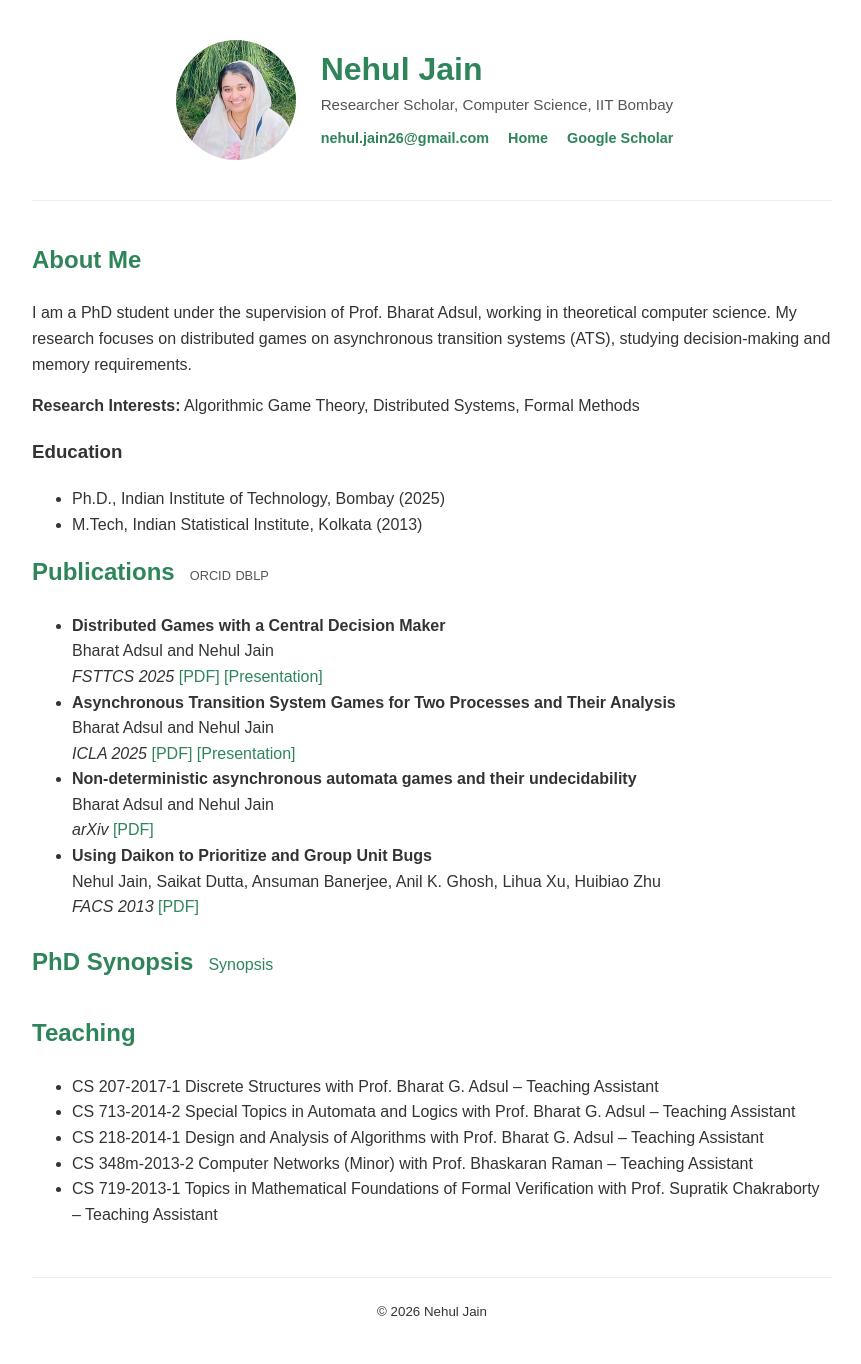
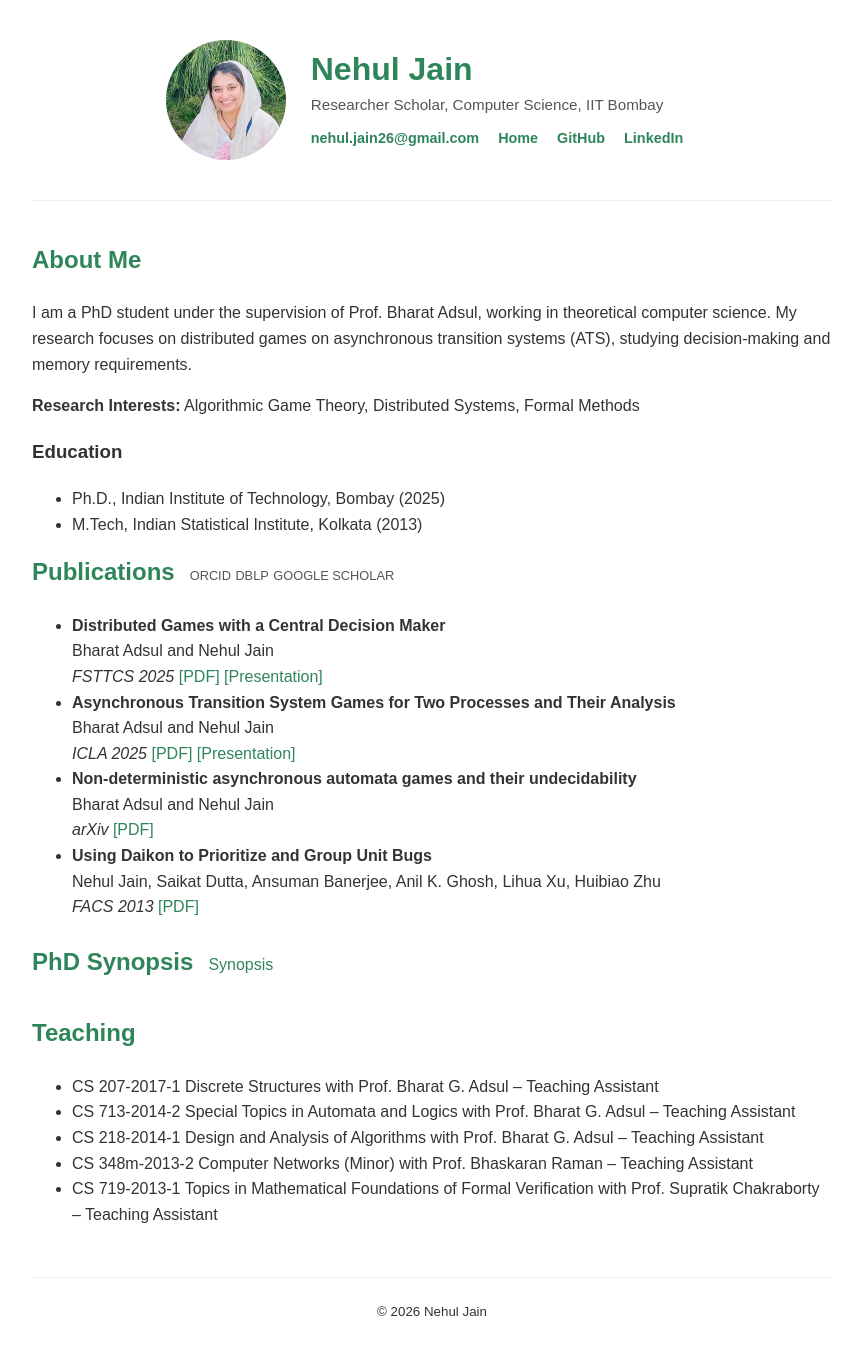
Before and after one commit to nehuljain26/nehuljain26.github.io, a Jekyll site: the page built from index.md, in a window 1280 px wide. Shown: the whole page, without its empty margins (208-1069 px from the left). Built offline with Jekyll 4.4.1, drawn with Linux system fonts in a browser that asks for light colours.

Commit message:
added google scholar

```diff
--- a/_data/bio.yml
+++ b/_data/bio.yml
@@ -15,3 +15,4 @@ education:
     year: 2013
 orcid: "https://orcid.org/0000-0003-1531-6780"
 dblp: "https://dblp.org/pid/146/7990.html"
+googlescholar: "https://scholar.google.com/citations?user=YHT73swAAAAJ&hl=en"
--- a/_data/contact.yml
+++ b/_data/contact.yml
@@ -1,3 +1,4 @@
 email: "nehul.jain26@gmail.com"
 home: "https://nehuljain26.github.io/"
-googlescholar: "https://scholar.google.com/citations?user=YHT73swAAAAJ&hl=en"
+github: "https://github.com/nehuljain26"
+linkedin: "https://www.linkedin.com/in/nehul-jain-492b9521a/"
--- a/_includes/publications.html
+++ b/_includes/publications.html
@@ -9,6 +9,10 @@
 
     {% if site.data.bio.dblp %}
       <a href="{{ site.data.bio.dblp}}" target="_blank">DBLP</a>
+    {% endif %}
+
+    {% if site.data.bio.googlescholar %}
+      <a href="{{ site.data.bio.googlescholar}}" target="_blank">GOOGLE SCHOLAR</a>
     {% endif %}
   </div>
 </div>
--- a/_layouts/default.html
+++ b/_layouts/default.html
@@ -19,7 +19,8 @@
         <div class="contact-links">
           <a href="mailto:{{ site.data.contact.email }}">{{ site.data.contact.email }}</a>
           <a href="{{ site.data.contact.home }}">Home</a>
-          <a href="{{ site.data.contact.googlescholar }}">Google Scholar</a>
+          <a href="{{ site.data.contact.github }}">GitHub</a>
+          <a href="{{ site.data.contact.linkedin }}">LinkedIn</a>
         </div>
       </div>
     </div>
```
